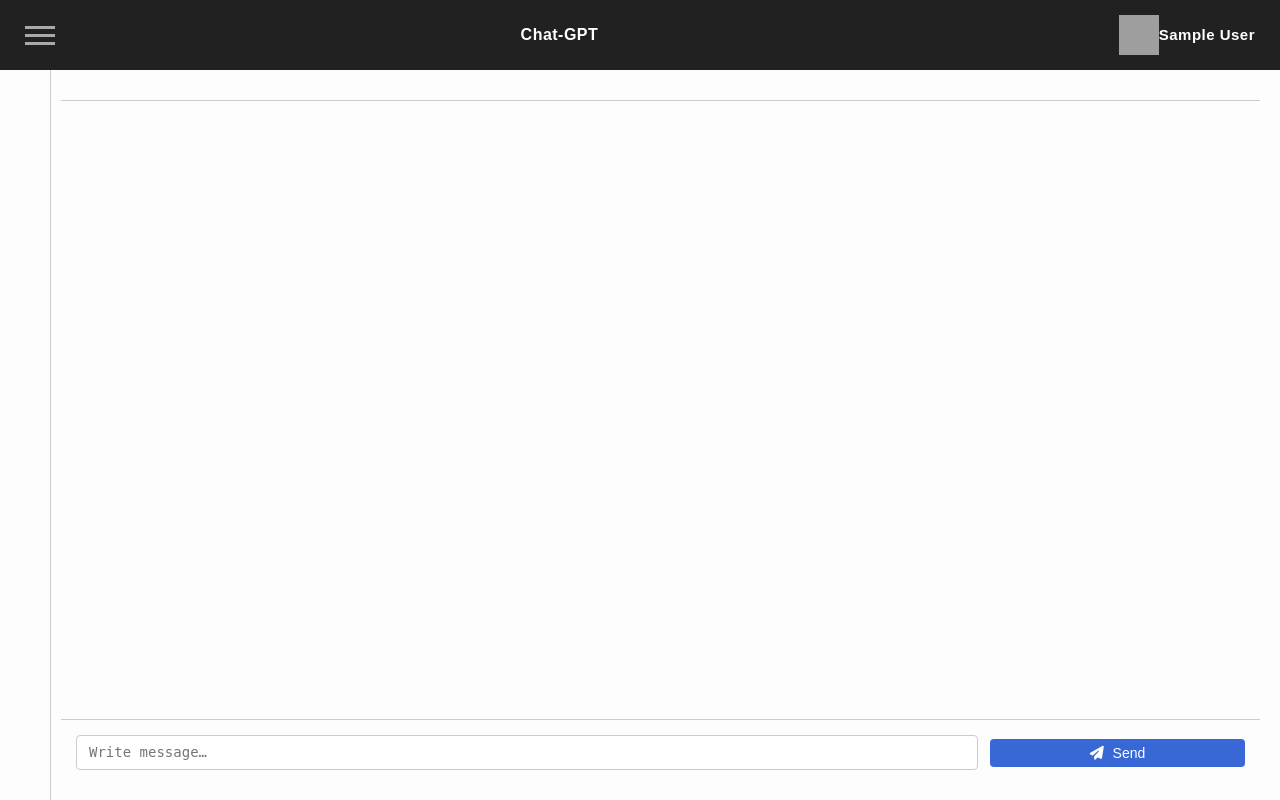
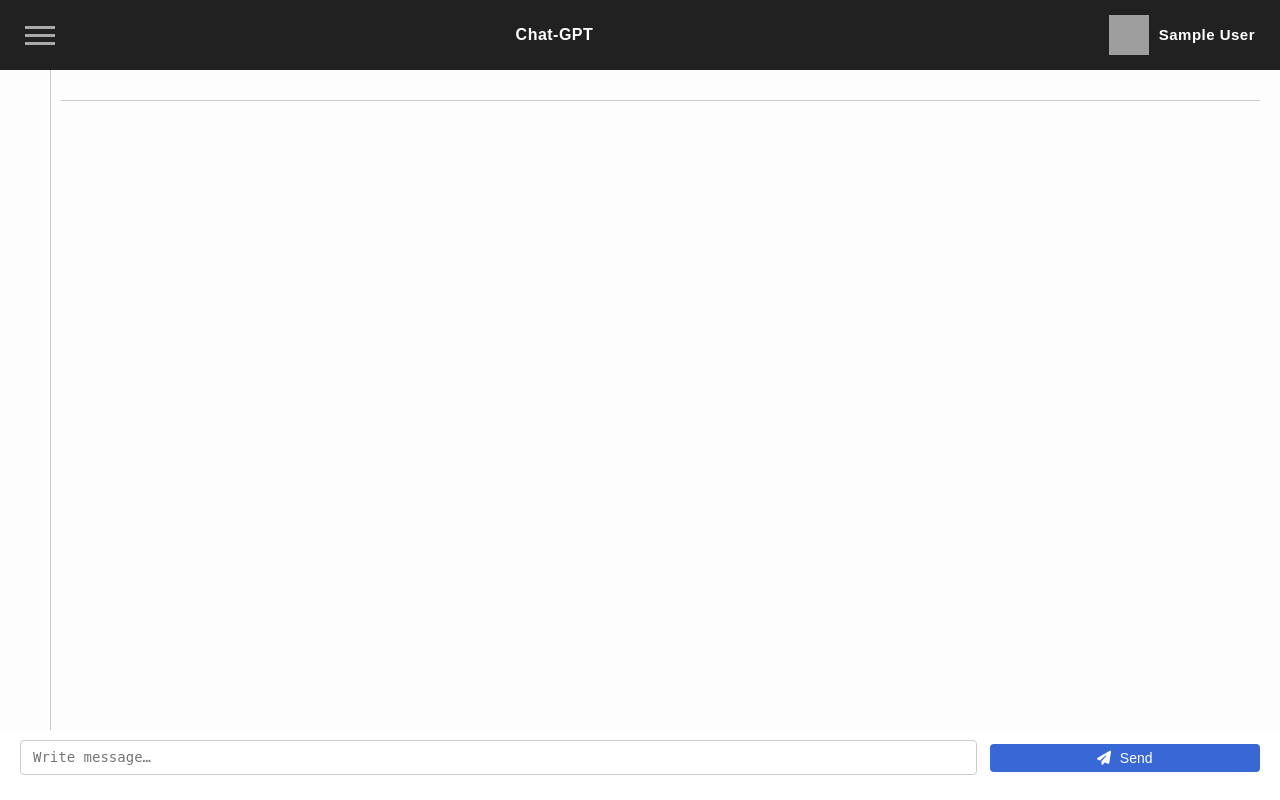
Before and after one commit to Atikin-NT/WebUI-CahtGPT, a Flask app: page /chat in a window 1280 px wide. Run offline with Flask 3, Linux system fonts and the light colour scheme; the visitor is signed in with stand-in values (Sample User, id 1); data that the repository does not hold is empty; parts of the project's set-up code (start-up, migrations or seed data) failed here and were passed over; some libraries are stand-ins or nearby versions; some web fonts are replaced; grey boxes are pictures that could not be loaded.

Commit message:
feat: fixed chat and some styles for logout button

```diff
--- a/static/css/chat.css
+++ b/static/css/chat.css
@@ -244,6 +244,16 @@ message-area
     height: 100% !important;
     display: flex;
     flex: 1;
+    margin-bottom: 70px;
+}
+
+.user-menu{
+    display: flex;
+    align-items: center;
+}
+
+.user-menu p{
+    margin-left: 10px;
 }
 
 .chatbox {
@@ -610,8 +620,12 @@ li.repaly .time {
 
 /* send box ------------------------------------ */
 .send-box {
-    padding: 15px;
-    border-top: 1px solid #ccc;
+    position: fixed;
+    bottom: 0;
+    left: 0;
+    width: 100%;
+    padding: 10px 20px;
+    background: white;
 }
 
 .send-box form {
--- a/static/css/index.css
+++ b/static/css/index.css
@@ -82,20 +82,20 @@ main small {
   position: absolute;
   top: 50px;
   right: 25px;
-  background-color: #fff;
-  border: 1px solid #ccc;
+  border-radius: 10px;
+  background-color: #f15959;
   display: none;
+}
+
+.menu:hover{
+  background-color: #df4141;
 }
 
 .menu li a {
   display: block;
   padding: 10px;
   text-decoration: none;
-  color: #333;
-}
-
-.menu li a:hover {
-  background-color: #f5f5f5;
+  color: white;
 }
 
 .header-right:hover .menu {
--- a/static/js/chat.js
+++ b/static/js/chat.js
@@ -28,14 +28,14 @@ const updateHistory = () => {
 
 const create_message = (message, imageSrc) => {
     return `
-    <a href="#" class="custom-msg list-group-item list-group-item-action d-flex gap-3 py-3">
+    <li class="custom-msg list-group-item list-group-item-action d-flex gap-3 py-3">
         <img src=${imageSrc} alt="twbs" width="32" height="32" class="rounded-circle flex-shrink-0">
         <div class="each-msg d-flex gap-2 w-100 justify-content-between">
         <div>
             <p class="mb-0 opacity-75">${message}</p>
         </div>
         </div>
-    </a>
+    </li>
     `;
 }
 
@@ -46,6 +46,7 @@ $.ajaxSetup({
 });
 
 $("#gpt-button").click(function() {
+    console.log("send mess");
     var question = $("#chat-input").val();
     $("#chat-input").val('');
 
--- a/templates/chat.html
+++ b/templates/chat.html
@@ -21,16 +21,4 @@
             </div>
         </div>
     </div>
-
-
-    <div class="send-box">
-        <form action="">
-            <textarea rows="1" class="form-control"  id="chat-input" aria-label="message…" placeholder="Write message…"></textarea>
-            <!-- <input type="text" class="form-control"  id="chat-input" aria-label="message…" placeholder="Write message…"> -->
-
-            <button type="button" id="gpt-button"><i class="fa fa-paper-plane" aria-hidden="true"></i> Send</button>
-        </form>
-    </div>
-
-    <script language="JavaScript" type="text/javascript" src="{{ url_for('static', filename='js/chat.js') }}"></script>
 {% endblock %}
--- a/templates/index.html
+++ b/templates/index.html
@@ -44,7 +44,7 @@
         </div>
         <div class="header-right">
           <a class="menu-button">
-            <div class="flex-grow-1 ms-3" style="display: flex; align-items: center;">
+            <div class="user-menu flex-grow-1 ms-3">
               <img id="user-img" user-img class="rounded img-fluid mx-auto d-block" height="40" width="40" src="{{ context.picture }}"/>
               <p>{{ context.username }}</p>
             </div>
@@ -93,6 +93,15 @@
                       {% block content %}{% endblock %}
                     </div>
                   </div>
+                  <div class="send-box">
+                    <form action="">
+                        <textarea rows="1" class="form-control"  id="chat-input" aria-label="message…" placeholder="Write message…"></textarea>
+                        <!-- <input type="text" class="form-control"  id="chat-input" aria-label="message…" placeholder="Write message…"> -->
+
+                        <button type="button" id="gpt-button"><i class="fa fa-paper-plane" aria-hidden="true"></i> Send</button>
+                    </form>
+                  </div>
+                  <script language="JavaScript" type="text/javascript" src="{{ url_for('static', filename='js/chat.js') }}"></script>
                 </div>
               </div>
             </div>
```
